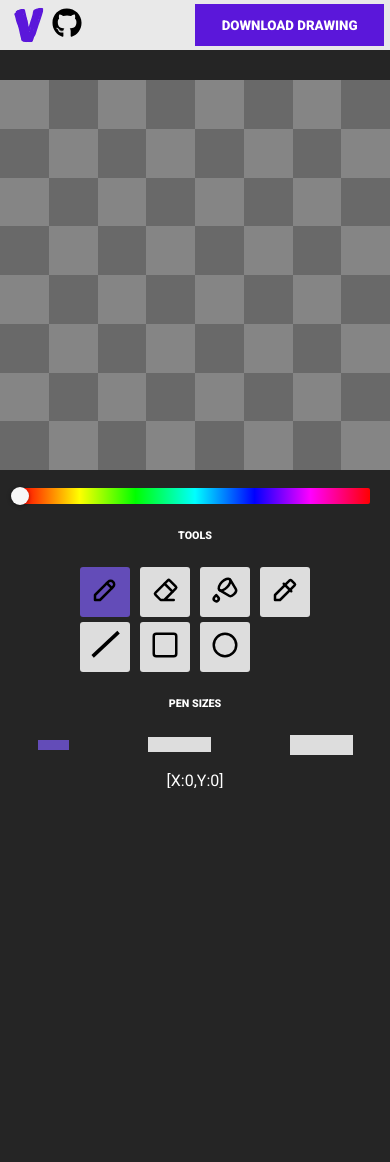
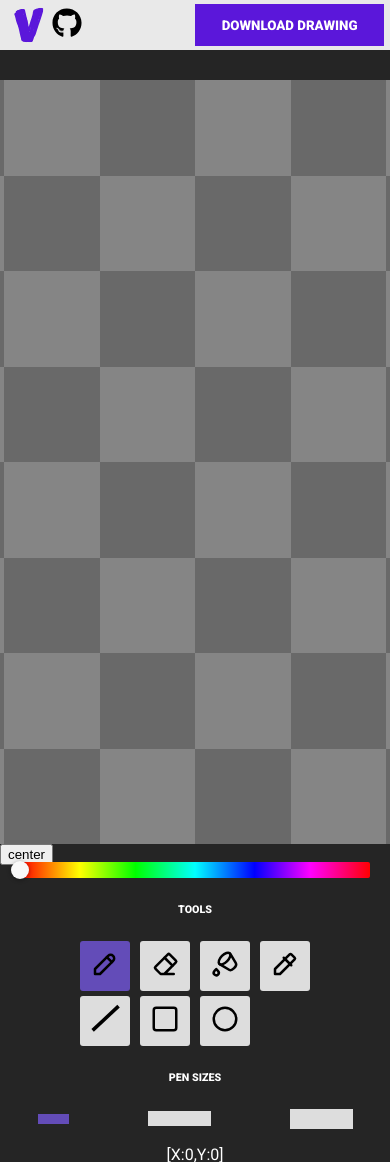
Before and after one commit to joaogabrielferr/spritefy, a React (Vite) app: page / in a window 390 px wide. Before the commit the page ends 844 px from the top, so only its background shows below. Built offline with nearby package versions, Linux system fonts and the light colour scheme.

Commit message:
fix: adjusting canvas when window is resized

```diff
--- a/src/App.tsx
+++ b/src/App.tsx
@@ -49,26 +49,35 @@ function App() {
   const {selectedColor,setSelectedColor} = useContext(selectedColorContext);
   const {selectedTool,setSelectedTool} = useContext(selectedToolContext);
 
-  const [cssCanvasSize,setCssCanvasSize] = useState<number>(700); //TODO: change the name of this state to something like canvasWrapperSize
+
+  const [cssCanvasSize,setCssCanvasSize] = useState<number>(window.innerHeight - 50 - 30); //TODO: change the name of this state to something like canvasWrapperSize
 
   const [penSize,setPenSize] = useState<number>(1);
 
 
   //here mobile is simply any device that has a screen height greater than screen width
-  const [isMobile,setIsMobile] = useState<boolean>(window.innerWidth < window.innerHeight || window.innerWidth <= 768); //TODO:this may be two simple, search for a better way to detect a mobile device
+  const [isMobile,setIsMobile] = useState<boolean>(window.innerWidth <= 768); //TODO:this may be two simple, search for a better way to detect a mobile device
 
-  function handleWindowResize(){
-    setIsMobile(window.innerWidth < window.innerHeight || window.innerWidth <= 768);
-  }
 
   useEffect(function(){
+    function handleWindowResize(){
+      // console.log(cssCanvasSize);
+      // console.log("updating size:",window.innerWidth - 200 - 30);
 
-    //innerHeight of screen - 50px of header - some offset
+      setCssCanvasSize((_)=>window.innerHeight - 50 - 30)
 
-    //if on mobile, set this state to be equal to screen width
-      if(isMobile)setCssCanvasSize(window.innerWidth);
-      else setCssCanvasSize(window.innerHeight - 50 - 30)
-      //setCssCanvasSize(600)
+      if(window.innerWidth <= 1000)
+      {
+        setCssCanvasSize((_)=>cssCanvasSize - 200);
+      }
+
+      if(window.innerWidth <= 768)
+      {
+        setCssCanvasSize((_)=>window.innerWidth);
+      }
+
+      setIsMobile((_)=>window.innerWidth <= 768);
+    }
 
       window.addEventListener('resize',handleWindowResize)
 
@@ -76,7 +85,7 @@ function App() {
         window.removeEventListener('resize',handleWindowResize);
       }
 
-  },[isMobile]);
+  },[cssCanvasSize]);
 
 
 
--- a/src/Editor.tsx
+++ b/src/Editor.tsx
@@ -47,9 +47,6 @@ let bgTileSize : number;
 
 
 let currentScale = 1;
-// const defaultPenSize = pixel_size;
-let penSize : number;
-
 
 let coordinatesElement : HTMLParagraphElement;
 
@@ -80,7 +77,7 @@ export default function Editor({cssCanvasSize,isMobile,penSize} : IEditor) : JSX
 
 
     useEffect(()=>{
-
+        console.log("HELLO");
         setUpVariables();
         //TODO: i need to save current drawing on browser
         //problem: for big drawing sizes like 500x500 its impractical to save it on local storage, and even on indexedDB
@@ -110,12 +107,24 @@ export default function Editor({cssCanvasSize,isMobile,penSize} : IEditor) : JSX
             originalCanvasWidth = cssCanvasSize;
         }else
         {
-            canvas.style.width = `${cssCanvasSize - 50}px`;
-            canvas.style.height = `${cssCanvasSize - 50}px`;
+            if(cssCanvasSize <= 700)
+            {
+                canvas.style.width = `${cssCanvasSize - 200}px`;
+                canvas.style.height = `${cssCanvasSize - 200}px`;
 
-            topCanvas.style.width = `${cssCanvasSize - 50}px`;
-            topCanvas.style.height = `${cssCanvasSize - 50}px`;
-            originalCanvasWidth = cssCanvasSize - 50;
+                topCanvas.style.width = `${cssCanvasSize - 200}px`;
+                topCanvas.style.height = `${cssCanvasSize - 200}px`;
+                originalCanvasWidth = cssCanvasSize - 200;
+            }else
+            {
+                canvas.style.width = `${cssCanvasSize - 100}px`;
+                canvas.style.height = `${cssCanvasSize - 100}px`;
+
+                topCanvas.style.width = `${cssCanvasSize - 100}px`;
+                topCanvas.style.height = `${cssCanvasSize - 100}px`;
+                originalCanvasWidth = cssCanvasSize - 100;
+
+            }
 
         }
 
@@ -479,6 +488,18 @@ export default function Editor({cssCanvasSize,isMobile,penSize} : IEditor) : JSX
 
     }
 
+    function resetCanvasPosition(){
+        console.log("resetando");
+        canvas.style.width = `${originalCanvasWidth}px`;
+        canvas.style.height = `${originalCanvasWidth}px`;
+        canvas.style.left = "50%";
+        canvas.style.top = "50%";
+        topCanvas.style.width = `${originalCanvasWidth}px`;
+        topCanvas.style.height = `${originalCanvasWidth}px`;
+        topCanvas.style.left = "50%";
+        topCanvas.style.top = "50%";
+    }
+
 
 
 
@@ -530,7 +551,8 @@ export default function Editor({cssCanvasSize,isMobile,penSize} : IEditor) : JSX
 
 
 
-    return <div className = "editor"
+    return <div style = {!isMobile ? {height:cssCanvasSize, width:'100%'} : {width:'100%',height:cssCanvasSize}} >
+        <div className = "editor"
             style = {!isMobile ? {height:cssCanvasSize, width:'100%'} : {width:'100%',height:cssCanvasSize}}
             ref = {outerDivRef}
             onWheel={handleZoom}
@@ -543,6 +565,8 @@ export default function Editor({cssCanvasSize,isMobile,penSize} : IEditor) : JSX
             ></canvas>
             <canvas id="canvas" ref = {canvasRef}> Your browser does not support canvas </canvas>
           </div>
+            <button onClick ={resetCanvasPosition}>center</button>
+        </div>
 
 
 }
--- a/src/components/Header.tsx
+++ b/src/components/Header.tsx
@@ -39,7 +39,7 @@ export function Header({isMobile} : {isMobile : boolean}){
                         <Logo></Logo>
                         <a href="https://github.com/joaogabrielferr/pixel-art-editor" target="_blank"><Github></Github></a>
                     </div>
-                    {!isMobile && <div style = {{fontWeight:'bold'}}>New drawing*</div>}
+                    {!isMobile && <div style = {{fontWeight:'bold'}}>New drawing</div>}
                     {/* {!isMobile && <input className = "drawingNameInput" ref = {drawingNameInput} type="text" onChange={handleInputChange}/>} */}
                     <button ref = {downloadButton} className = "downloadButton">DOWNLOAD DRAWING</button>
                 </div>
--- a/src/styles/palettes.css
+++ b/src/styles/palettes.css
@@ -12,7 +12,7 @@
     flex-ite */
     /* display: grid; */
     overflow-y: auto;
-
+    font-size: 14px;
 }
 
 .palettesTitle{
@@ -49,7 +49,7 @@
 }
 
 .paletteButton:hover{
-    border:2px solid gray;
+    border:2px solid rgb(212, 212, 212);
 }
 
 .palette>button{
```
